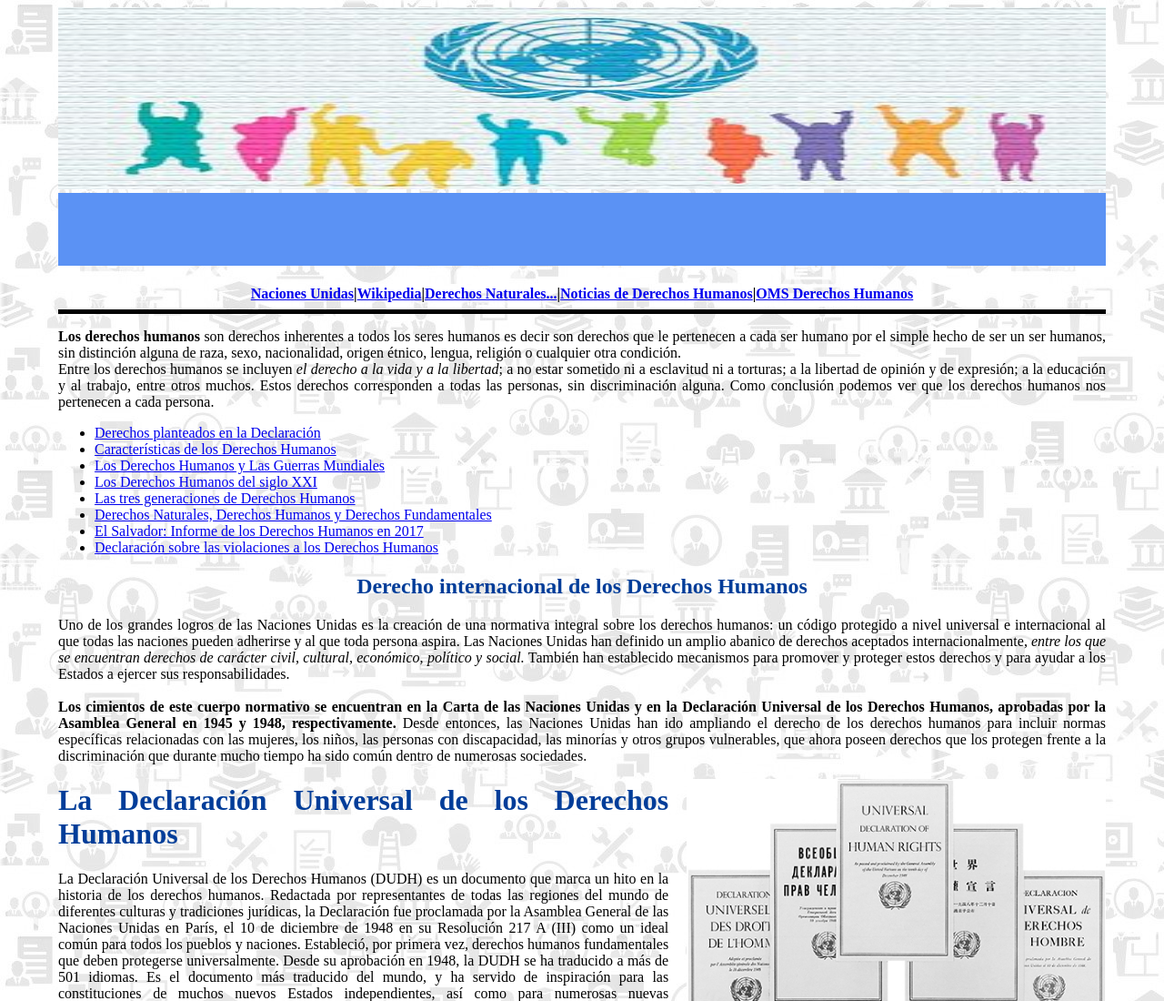
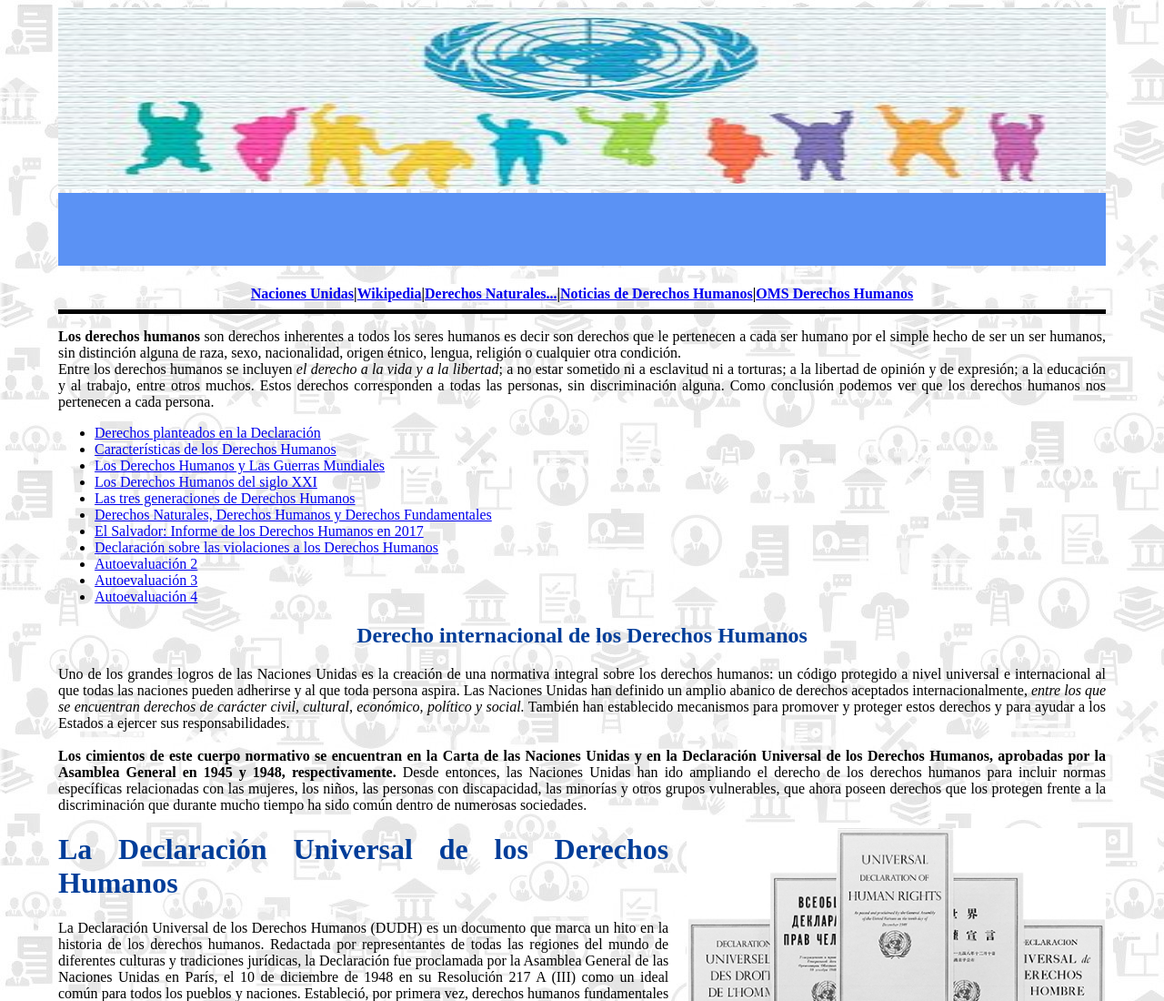
Before and after one commit to ALAR03/Derechos-Humanos, a plain HTML site: page index.html in a window 1280 px wide. Shown: the top 1100 px of the page at 91% size. Drawn offline with Linux system fonts and the light colour scheme.

Commit message:
Update index.html

```diff
--- a/index.html
+++ b/index.html
@@ -40,6 +40,9 @@
 <li><a href="proyecto7.html" link="blue" vlink="red">Derechos Naturales, Derechos Humanos y Derechos Fundamentales</a></li>
 <li><a href="proyecto8.html" link="blue" vlink="red">El Salvador: Informe de los Derechos Humanos en 2017</a></li>
 <li><a href="proyecto9.html" link="blue" vlink="red">Declaración sobre las violaciones a los Derechos Humanos</a></li>
+<li><a href="autoevaluacion2.html" link="blue" vlink="red">Autoevaluación 2</a></li>
+<li><a href="autoevaluacion3.html" link="blue" vlink="red">Autoevaluación 3</a></li>
+<li><a href="TABLASejercicio.html" link="blue" vlink="red">Autoevaluación 4</a></li>
 </ul>
 </font>
 <font face="russo one" color="#003d99">
```
